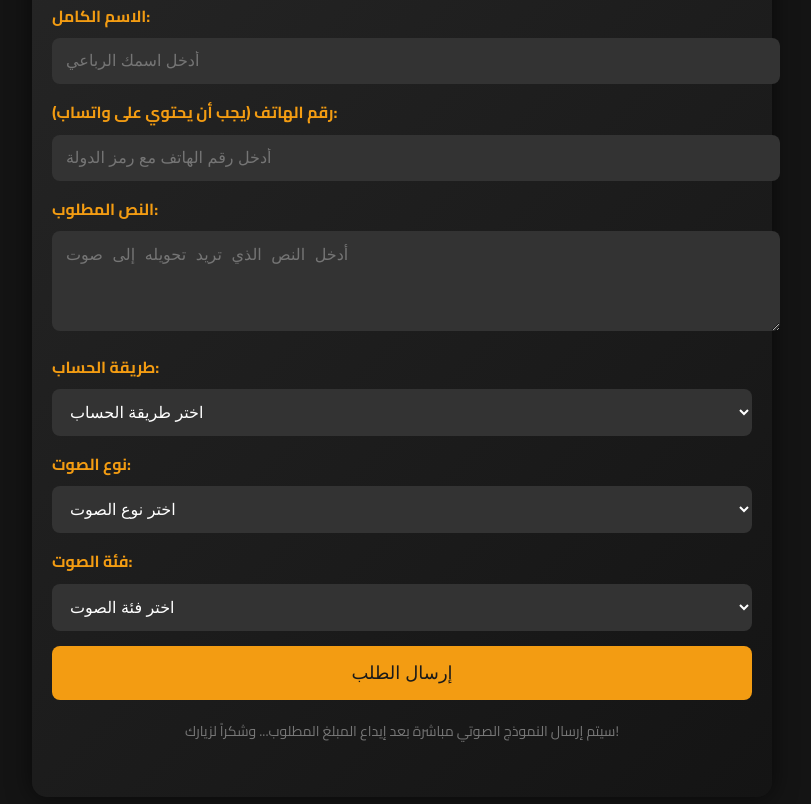
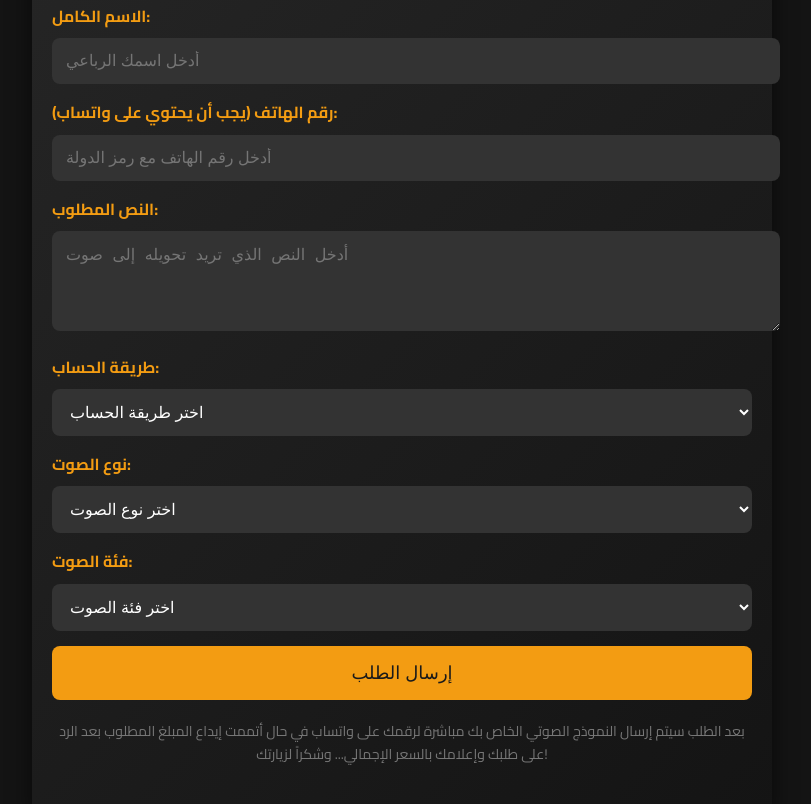
Before and after one commit to DRWISHOW/-, a plain HTML site: page index.html in a window 1280 px wide. Shown: the part 582-1386 px from the top of the page, without its empty margins (238-1049 px from the left). Drawn offline with Linux system fonts and the light colour scheme.

Commit message:
Update index.html

```diff
--- a/index.html
+++ b/index.html
@@ -157,7 +157,7 @@
             <button type="submit">إرسال الطلب</button>
         </form>
         <div class="footer">
-            <p>سيتم إرسال النموذج الصوتي مباشرة بعد إيداع المبلغ المطلوب... وشكراً لزيارك!</p>
+            <p> بعد الطلب سيتم إرسال النموذج الصوتي الخاص بك مباشرة لرقمك على واتساب في حال أتممت إيداع المبلغ المطلوب بعد الرد على طلبك وإعلامك بالسعر الإجمالي... وشكراً لزيارتك!</p>
         </div>
     </div>
 
```
